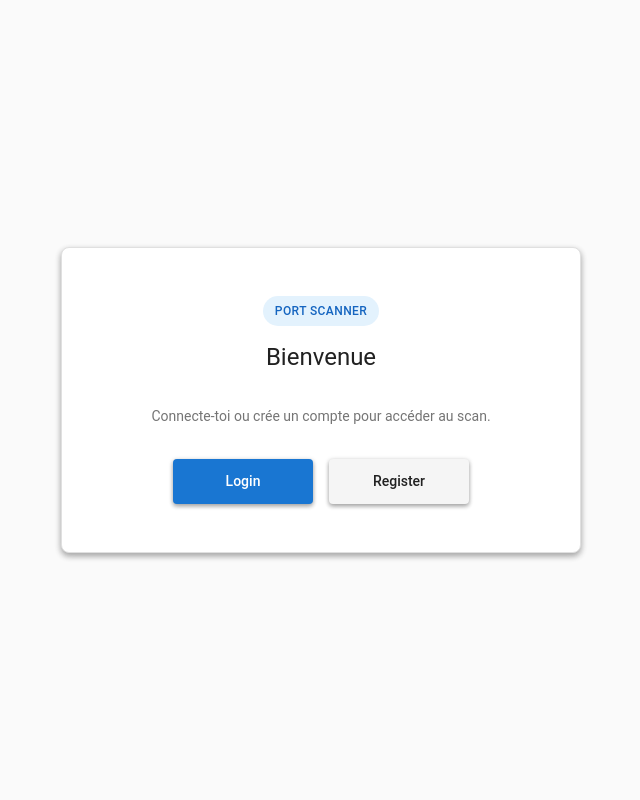
After one commit to TISEPSE/TP-Gregouz, a Flask app: page /dashboard in a window 1280 px wide. The commit adds this page. Shown: the whole page, without its empty margins (319-959 px from the left). Run offline with Flask 3, Linux system fonts and the light colour scheme; parts of the project's set-up code (start-up, migrations or seed data) failed here and were passed over.

Commit message:
tite modif du seigneuuuur, nan en vrai j'ai commencer le tp donc bon pas si intéréssant de faire des vrai commit

```diff
--- a/app.py
+++ b/app.py
@@ -2,3 +2,6 @@ from src import create_app
 
 app = create_app()
 app.secret_key = "une-cle-secrete-au-hasard"
+
+if __name__ == '__main__':
+    app.run(port=5001)
--- a/src/forms.py
+++ b/src/dashboard.py
@@ -1,10 +1,11 @@
 import ipaddress
 from src.core.scan import scan
-from flask import render_template, request, redirect, Blueprint
+from flask import render_template, request, redirect, Blueprint, url_for
+from src.services.sessions import get_current_user
 
 
 # Variable globale pour stocker le résultat
-forms_blueprint = Blueprint("forms", __name__)
+dashboard_blueprint = Blueprint("dashboard", __name__)
 
 scan_result_global = ""
 
@@ -28,7 +29,7 @@ def valid_port(value):
     return port
 
 
-@forms_blueprint.route("/result")
+@dashboard_blueprint.route("/result")
 def scan_result():
     global scan_result_global
 
@@ -63,14 +64,21 @@ def scan_result():
     """
 
 
-@forms_blueprint.route("/")
+@dashboard_blueprint.route("/dashboard")
 def home():
-    return render_template("index.html")
+
+    current_user = get_current_user(request)
+    return render_template("dashboard.html", user=current_user)
 
 
-@forms_blueprint.route("/scan", methods=["POST"])
+@dashboard_blueprint.route("/scan", methods=["POST"])
 def scan_form():
     global scan_result_global
+
+    current_user = get_current_user(request)
+
+    if not current_user:
+        return redirect(url_for("auth.login_page"))
 
     # Récupère les données du formulaire
     ip = request.form.get("ip")
--- /dev/null
+++ b/src/home.py
@@ -0,0 +1,3 @@
+from flask import Blueprint
+
+home_blueprint = Blueprint("home", __name__)
--- /dev/null
+++ b/src/services/sessions.py
@@ -0,0 +1,92 @@
+# src/services/sessions.py
+import secrets
+from datetime import datetime, timedelta
+from functools import wraps
+from flask import url_for, redirect, request
+
+# Stockage des sessions en mémoire (dictionnaire)
+# En production, on utiliserait Redis ou une base de données
+SESSIONS = {}
+
+# Durée de vie d'une session
+SESSION_LIFETIME = timedelta(minutes=1440)
+
+def login_required(f):
+    """
+    Décorateur qui protège une route.
+    Redirige vers /login si l'utilisateur n'est pas connecté.
+    """
+    @wraps(f)
+    def decorated_function(*args, **kwargs):
+        current_user = get_current_user(request)
+        if not current_user:
+            return redirect(url_for("auth.login_page"))
+        return f(*args, **kwargs)
+    return decorated_function
+
+
+def generate_session_id():
+    """
+    Génère un identifiant de session sécurisé.
+    secrets.token_hex génère une chaîne aléatoire cryptographiquement sûre.
+    """
+    return secrets.token_hex(32)  # 64 caractères hexadécimaux
+
+
+def create_session(user_id: str) -> str:
+    """
+    Crée une nouvelle session pour un utilisateur.
+    Retourne le session_id à stocker dans le cookie.
+    """
+    session_id = generate_session_id()
+    SESSIONS[session_id] = {
+        "user_id": user_id,
+        "created_at": datetime.now(),
+        "expires_at": datetime.now() + SESSION_LIFETIME,
+    }
+    return session_id
+
+
+def get_session(session_id: str) -> dict | None:
+    """
+    Récupère les données d'une session.
+    Retourne None si la session n'existe pas ou a expiré.
+    """
+    if session_id not in SESSIONS:
+        return None
+
+    session = SESSIONS[session_id]
+
+    # Vérifier si la session a expiré
+    if datetime.now() > session["expires_at"]:
+        # Supprimer la session expirée
+        del SESSIONS[session_id]
+        return None
+
+    return session
+
+
+def delete_session(session_id: str) -> bool:
+    """
+    Supprime une session (déconnexion).
+    Retourne True si la session existait.
+    """
+    if session_id in SESSIONS:
+        del SESSIONS[session_id]
+        return True
+    return False
+
+def get_current_user(request) -> str | None:
+    """
+    Récupère l'utilisateur actuellement connecté à partir de la requête.
+    Retourne None si l'utilisateur n'est pas connecté.
+    """
+    session_id = request.cookies.get("session_id")
+    if not session_id:
+        return None
+
+    session = get_session(session_id)
+    if not session:
+        return None
+
+    return session["user_id"]
--- a/src/static/css/style.css
+++ b/src/static/css/style.css
@@ -151,6 +151,80 @@ body {
     -moz-osx-font-smoothing: grayscale;
 }
 
+/* Auth tile (dashboard) */
+.auth-tile {
+    width: 100%;
+    max-width: 520px;
+    background: var(--md-surface);
+    border-radius: var(--md-radius-medium);
+    padding: var(--md-spacing-6);
+    box-shadow: var(--md-elevation-2);
+    border: 1px solid var(--md-divider);
+    text-align: center;
+}
+
+.auth-tile__badge {
+    display: inline-block;
+    padding: 6px 12px;
+    border-radius: 999px;
+    background: var(--md-primary-50);
+    color: var(--md-primary-dark);
+    font-weight: 500;
+    font-size: var(--md-caption);
+    letter-spacing: 0.4px;
+    text-transform: uppercase;
+    margin-bottom: var(--md-spacing-2);
+}
+
+.auth-tile__header p {
+    margin-bottom: var(--md-spacing-4);
+}
+
+.auth-tile__actions {
+    display: flex;
+    gap: var(--md-spacing-2);
+    justify-content: center;
+    flex-wrap: wrap;
+}
+
+.auth-button {
+    display: inline-flex;
+    align-items: center;
+    justify-content: center;
+    min-width: 140px;
+    padding: 12px 18px;
+    border-radius: var(--md-radius-small);
+    text-decoration: none;
+    font-weight: 500;
+    box-shadow: var(--md-button-elevation);
+    transition: background var(--md-transition-fast) var(--md-easing-standard),
+                box-shadow var(--md-transition-fast) var(--md-easing-standard),
+                transform var(--md-transition-fast) var(--md-easing-standard);
+}
+
+.auth-button--primary {
+    background: var(--md-primary);
+    color: var(--md-on-primary);
+}
+
+.auth-button--secondary {
+    background: var(--md-gray-100);
+    color: var(--md-text-primary);
+}
+
+.auth-button:hover {
+    box-shadow: var(--md-button-elevation-hover);
+    transform: translateY(-1px);
+}
+
+.auth-button--primary:hover {
+    background: var(--md-primary-dark);
+}
+
+.auth-button--secondary:hover {
+    background: var(--md-gray-200);
+}
+
 /* Main container - Classic Material Design Card */
 .container {
     width: 100%;
--- /dev/null
+++ b/src/templates/dashboard.html
@@ -0,0 +1,25 @@
+<!DOCTYPE html>
+<html lang="fr">
+
+<head>
+    <meta charset="UTF-8">
+    <meta name="viewport" content="width=device-width, initial-scale=1.0">
+    <title>Port Scanner</title>
+    <link rel="stylesheet" href="/static/css/style.css">
+</head>
+
+<body>
+    <div class="auth-tile">
+        <div class="auth-tile__header">
+            <div class="auth-tile__badge">Port Scanner</div>
+            <h1>Bienvenue</h1>
+            <p>Connecte-toi ou crée un compte pour accéder au scan.</p>
+        </div>
+        <div class="auth-tile__actions">
+            <a class="auth-button auth-button--primary" href="/login">Login</a>
+            <a class="auth-button auth-button--secondary" href="/register">Register</a>
+        </div>
+    </div>
+</body>
+
+</html>
```
Also changed, not shown: other parts of src/static/css/style.css (+39 -0 lines), src/__init__.py (+5 -5 lines), src/auth.py (+25 -2 lines), src/templates/index.html (+3 -34 lines).
